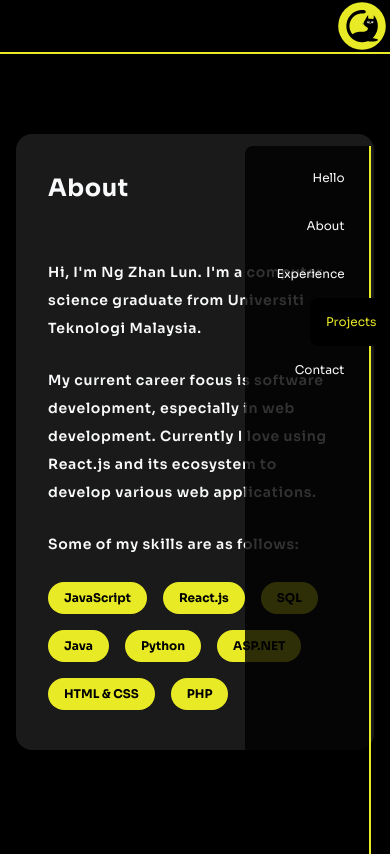
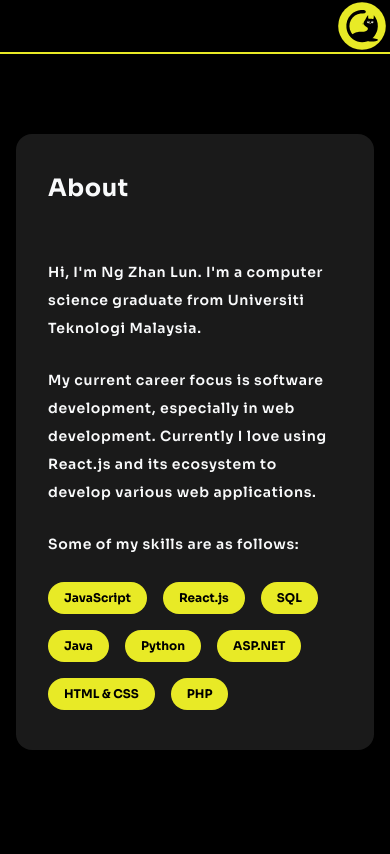
Before and after one commit to zhanlun/zhanlun.github.io, a React (Create React App) app: page /#projects in a window 390 px wide. Before the commit this address led to /#hello. Shown: the part 790-1644 px from the top of the page. Built offline with nearby package versions, Linux system fonts and the light colour scheme.

Commit message:
Optimize scrolling for mobile device

```diff
--- a/src/App.js
+++ b/src/App.js
@@ -12,6 +12,10 @@ function App() {
   useEffect(() => {
     setMenuShow(!isMobile)
   }, [isMobile])
+
+  useEffect(() => {
+    window.history.replaceState(undefined, undefined, '#' + activeSectionId)
+  }, [activeSectionId])
 
   return (
     <div
--- a/src/components/Navbar.js
+++ b/src/components/Navbar.js
@@ -7,7 +7,7 @@ export const Navbar = ({ activeSectionId, menuShow }) => {
     <div className={`fixed z-20
     navbar
     pt-2 transform duration-500 h-full
-    ${menuShow ? 'translate-y-0' : 'translate-y-full'}`
+    ${menuShow ? 'translate-y-0 opacity-100' : 'translate-y-full opacity-0'}`
     }>
       <nav className="px-4 py-2 h-full rounded-l-lg bg-black bg-opacity-80 border-r-2 border-epicyellow-normal">
         <ul className="text-xs sm:text-sm lg:text-xl text-right">
--- a/src/components/Section/HigherSectionDiv.js
+++ b/src/components/Section/HigherSectionDiv.js
@@ -35,10 +35,6 @@ export const HigherSectionDiv = (props) => {
   const handleScroll = (e) => {
     if (isElementXPercentInViewport(refObj.current)) {
       setActiveSectionId(id)
-      setTimeout(() => {
-        // check again after scrolling by link, if is actually this page, update history
-        isElementXPercentInViewport(refObj.current) && window.history.replaceState(undefined, undefined, '#' + id)
-      }, 500);
     }
   }
 
```
